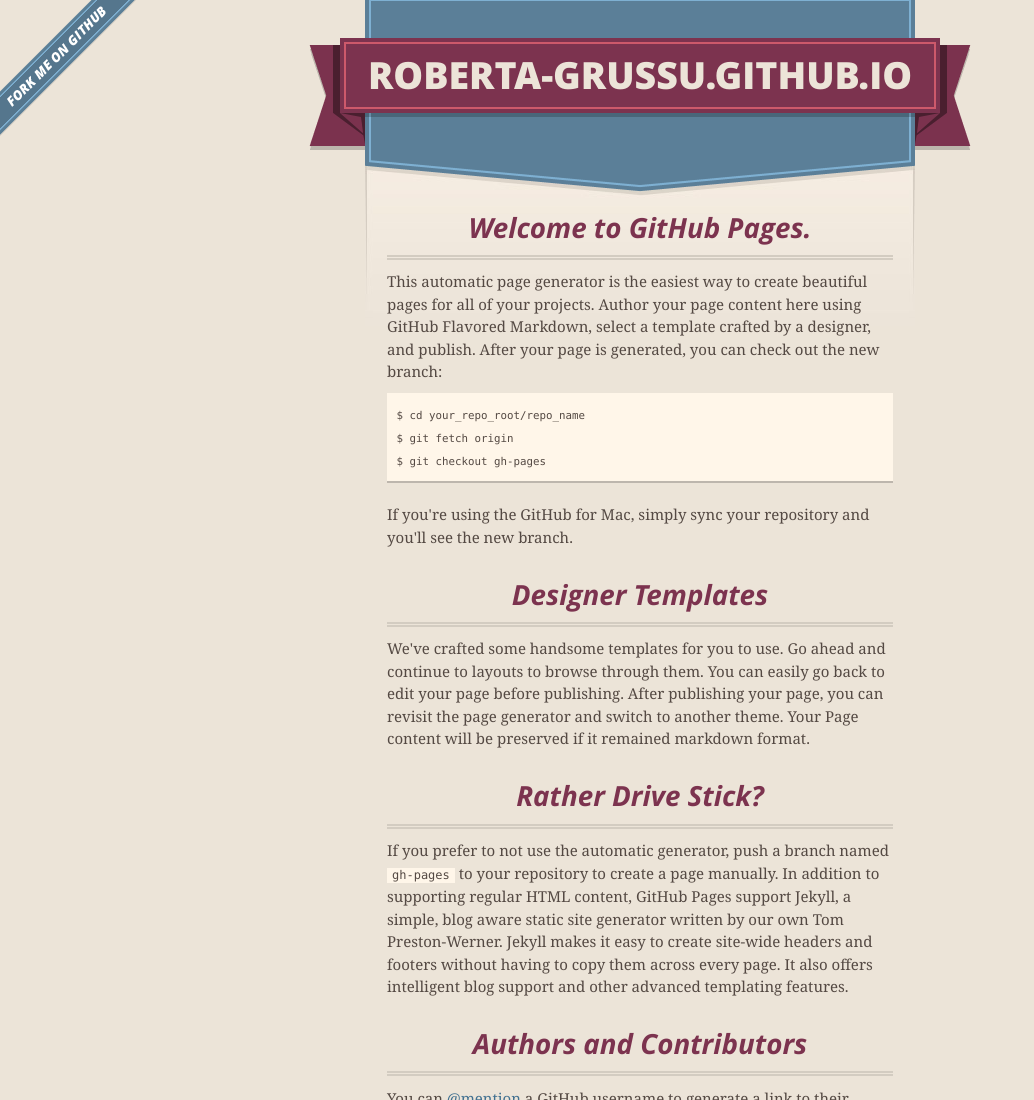
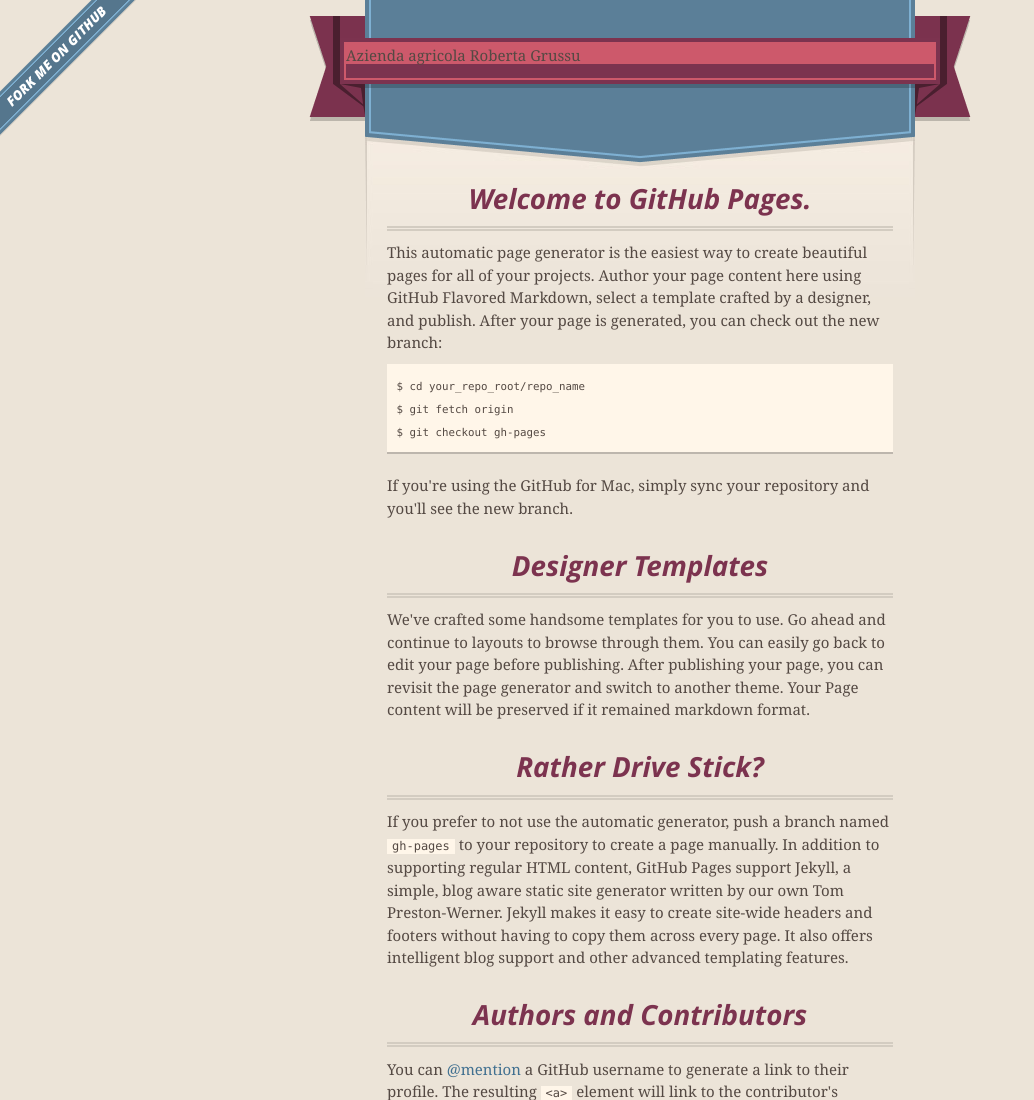
Before and after one commit to roberta-grussu/roberta-grussu.github.io, a plain HTML site: page index.html in a window 1280 px wide. Shown: the top 1100 px of the page, without its empty margins (0-1034 px from the left). Drawn offline with nearby package versions, Linux system fonts and the light colour scheme.

Commit message:
Update index.html

```diff
--- a/index.html
+++ b/index.html
@@ -27,7 +27,7 @@
       <header>
         <span class="ribbon-outer">
           <span class="ribbon-inner">
-            <h1>Roberta-grussu.GitHub.io</h1>
+          Azienda agricola Roberta Grussu</h1>
             <h2></h2>
           </span>
           <span class="left-tail"></span>
```
